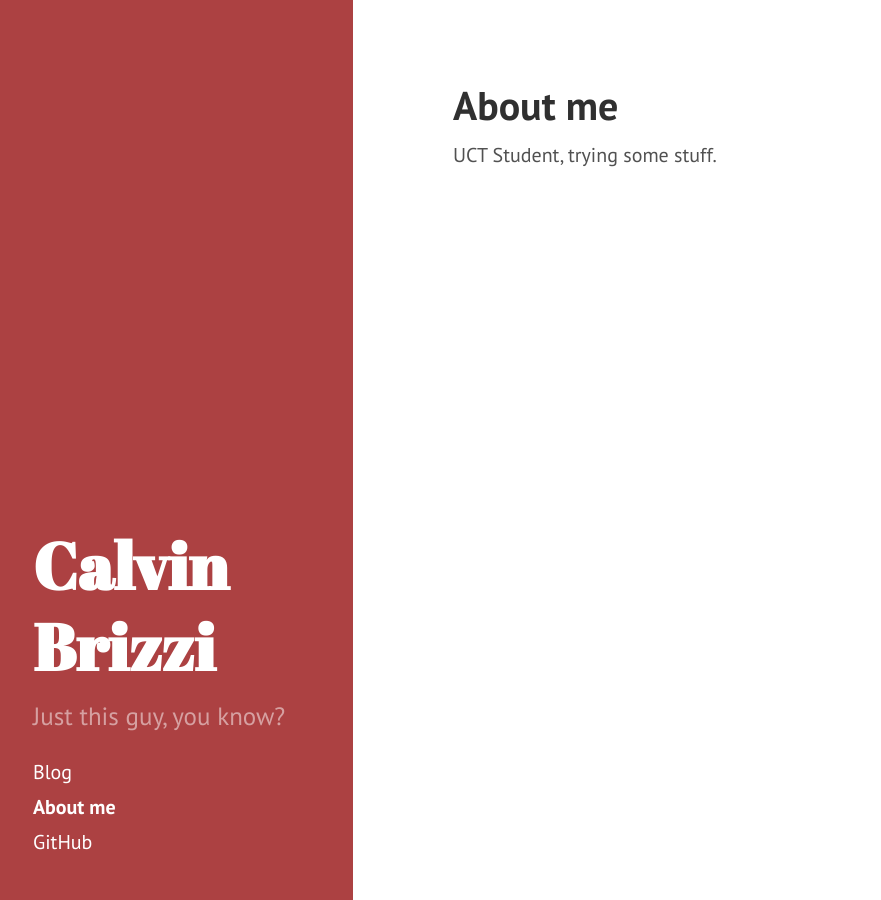
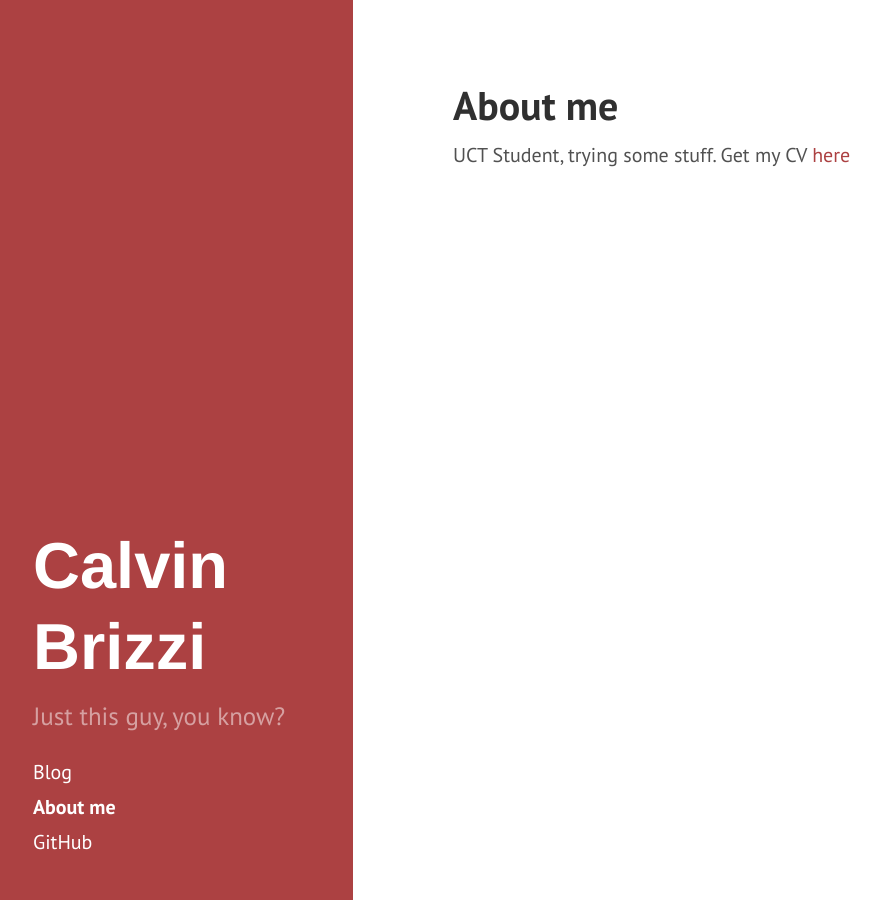
Before and after one commit to calvin-brizzi/calvin-brizzi.github.io, a Jekyll site: the page built from index.html, in a window 1280 px wide. Shown: the whole page, without its empty margins (7-888 px from the left). Built offline with Jekyll 4.4.1, drawn with Linux system fonts in a browser that asks for light colours; Markdown is read by kramdown in place of the engine named in the settings; the list of posts is cut into pages by our own code.

Commit message:
Added link to cv

```diff
--- a/_config.yml
+++ b/_config.yml
@@ -1,5 +1,4 @@
 # Dependencies
-markdown:         redcarpet
 highlighter:      pygments
 
 # Permalinks
--- a/_includes/about.md
+++ b/_includes/about.md
@@ -1,2 +1,3 @@
 
 UCT Student, trying some stuff.
+Get my CV [here]({{ base.url }}/assets/2016-03-cv.pdf)
--- a/index.html
+++ b/index.html
@@ -2,4 +2,5 @@
 layout: page
 title: About me
 ---
-{% include about.md%}
+{% capture about %}{% include about.md %}{% endcapture %}
+{{ about | markdownify }}
--- a/public/css/hyde.css
+++ b/public/css/hyde.css
@@ -79,7 +79,7 @@ html {
 .sidebar-about h1 {
   color: #fff;
   margin-top: 0;
-  font-family: "Abril Fatface", serif;
+  font-family: Helvetica, serif;
   font-size: 3.25rem;
 }
 
```
Also changed, not shown: 1 other file.
